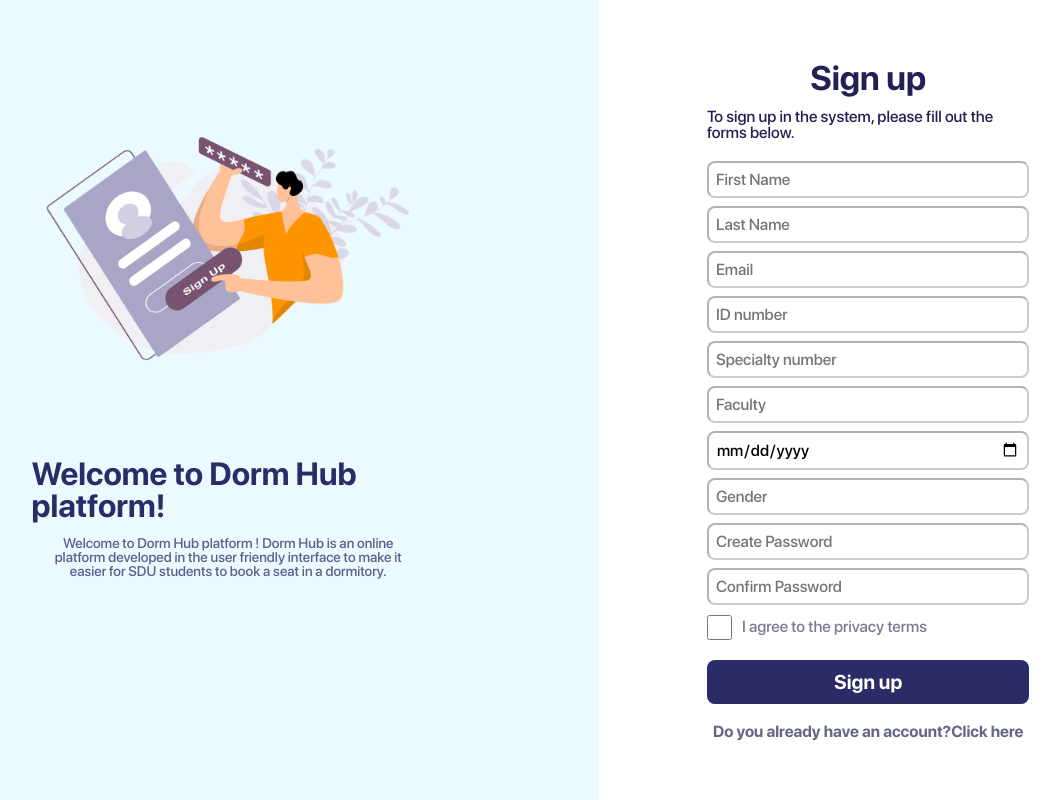
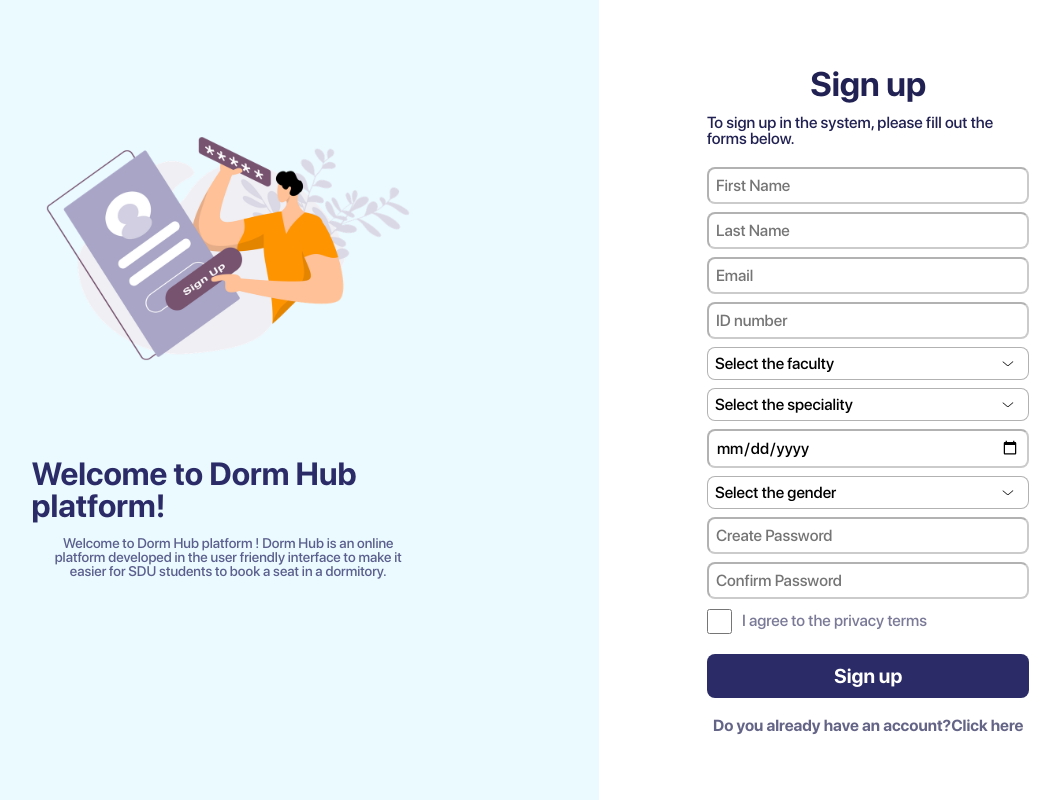
Before and after one commit to BGalymbek/FrontDeploy, a React (Create React App) app: page /register in a window 1280 px wide. Shown: the whole page, without its empty margins (143-1203 px from the left). Built offline with nearby package versions, Linux system fonts and the light colour scheme.

Commit message:
added selection to faculty,speciality,gender in register

```diff
--- a/src/containers/Register.js
+++ b/src/containers/Register.js
@@ -7,16 +7,167 @@
   const [first_name, setName] = useState('')
   const [last_name, setLastName] = useState('')
   const [id_number, setIdNum] = useState('')
-  const [specialty, setSpecialty] = useState('')
-  const [faculty, setFaculty] = useState('')
+  // const [specialty, setSpecialty] = useState('')
+  // const [faculty, setFaculty] = useState('')
   const [birth_date, setBirthDate] = useState('')
-  const [gender, setGender] = useState('')
+  const [gender, setSelectedGender] = useState('')
   const [email, setEmail] = useState('')
   const [password, setPassword] = useState('')
   const [password_confirm, setConfirmPassword] = useState('')
   const [redirect, setRedirect] = useState(false)
   const [errorRegister, setErrorRegister] = useState('')
   const [successfullyRegister, setSuccessfullyRegister] = useState('')
+  const [faculty, setSelectedFaculty] = useState("");
+  const [specialty, setSelectedSpeciality] = useState("");
+
+  const specialities = [
+    {
+        "id": 1,
+        "name": "Information Systems",
+        "faculty": 1
+    },
+    {
+        "id": 2,
+        "name": "Computer Sciences",
+        "faculty": 1
+    },
+    {
+        "id": 3,
+        "name": "Mathematical and Computer modeling",
+        "faculty": 1
+    },
+    {
+        "id": 4,
+        "name": "Mathematics",
+        "faculty": 1
+    },
+    {
+        "id": 5,
+        "name": "Multimedia Sciences",
+        "faculty": 1
+    },
+    {
+        "id": 6,
+        "name": "Statistics and Data science",
+        "faculty": 1
+    },
+    {
+        "id": 7,
+        "name": "Accounting and Audit",
+        "faculty": 6
+    },
+    {
+        "id": 8,
+        "name": "Digital Marketing",
+        "faculty": 6
+    },
+    {
+        "id": 9,
+        "name": "Economics",
+        "faculty": 6
+    },
+    {
+        "id": 10,
+        "name": "Finance",
+        "faculty": 6
+    },
+    {
+        "id": 11,
+        "name": "Management",
+        "faculty": 6
+    },
+    {
+        "id": 12,
+        "name": "Applied philology",
+        "faculty": 5
+    },
+    {
+        "id": 13,
+        "name": "Chemistry and Biology",
+        "faculty": 5
+    },
+    {
+        "id": 14,
+        "name": "Foreign Language: Two Foreign Languages",
+        "faculty": 5
+    },
+    {
+        "id": 15,
+        "name": "History",
+        "faculty": 5
+    },
+    {
+        "id": 16,
+        "name": "Informatics",
+        "faculty": 5
+    },
+    {
+        "id": 17,
+        "name": "Kazakh language and literature",
+        "faculty": 5
+    },
+    {
+        "id": 18,
+        "name": "Mathematics(Pedagogical)",
+        "faculty": 5
+    },
+    {
+        "id": 19,
+        "name": "Pedagogy and Methods for primary education",
+        "faculty": 5
+    },
+    {
+        "id": 20,
+        "name": "Pedagogy and Psychology",
+        "faculty": 5
+    },
+    {
+        "id": 21,
+        "name": "Physics Informatics",
+        "faculty": 5
+    },
+    {
+        "id": 22,
+        "name": "Preschool training and education",
+        "faculty": 5
+    },
+    {
+        "id": 23,
+        "name": "Social Pedagogy based on values",
+        "faculty": 5
+    },
+    {
+        "id": 24,
+        "name": "Translation studies",
+        "faculty": 5
+    },
+    {
+        "id": 25,
+        "name": "Applied Law",
+        "faculty": 7
+    },
+    {
+        "id": 26,
+        "name": "International Law",
+        "faculty": 7
+    },
+    {
+        "id": 27,
+        "name": "International relations",
+        "faculty": 7
+    },
+    {
+        "id": 28,
+        "name": "Law of Public Administration",
+        "faculty": 7
+    },
+    {
+        "id": 29,
+        "name": "Multimedia and TV journalism",
+        "faculty": 7
+    }
+]
+
 
   const submit = async (e) =>{
     e.preventDefault();
@@ -45,6 +196,37 @@
   if(redirect){
       return <Navigate to='/' replace />;
   }
+
+  const handleFacultyChange = (event) => {
+    setSelectedFaculty(event.target.value);
+    // Сброс выбранного специализации при смене факультета
+    setSelectedSpeciality('');
+};
+
+  const handleSpecialityChange = (event) => {
+    setSelectedSpeciality(event.target.value);
+  };
+
+  const handleGenderChange = (event) => {
+    setSelectedGender(event.target.value);
+};
+
+ const getSpecialityOptions = (faculty) =>{
+    // Фильтруем специальности по переданному факультету
+    const filteredSpecialities = specialities.filter(speciality => speciality.faculty == faculty);
+
+    // Получаем только имена специальностей
+    const specialityRes = filteredSpecialities.map(speciality => ({ id: speciality.id, name: speciality.name }));
+
+    return specialityRes;
+ }
+
+ // Динамическое создание опций для коридоров
+ const specialityOptions = faculty ? getSpecialityOptions(faculty) : [];
+
+console.log("Faculty: " + faculty);
+console.log("Speciality: " + specialty);
+console.log("Gender: " + gender);
 
   return (
     <main>
@@ -95,22 +277,23 @@
                       onChange={e => setIdNum(e.target.value)}
                       required
                       />
-
                     </div>
                     <div className="field-component field-signup">
-                      <input
-                      type="number" placeholder="Specialty number" id="specialty"
-                      onChange={e => setSpecialty(e.target.value)}
-                      required
-                      />
-
+                      <select id="faculty-select" value={faculty} onChange={handleFacultyChange}>
+                          <option value="">Select the faculty</option> {/* Опция по умолчанию */}
+                          <option value="1">Faculty of Engineering and Natural sciences</option> {/* Значения для этажей */}
+                          <option value="5">Faculty of Education and Humanities</option>
+                          <option value="6">Business School</option>
+                          <option value="7">Faculty of Law and Social sciences</option>
+                      </select>
                     </div>
                     <div className="field-component field-signup">
-                      <input
-                      type="number" placeholder="Faculty" id="faculty"
-                      onChange={e => setFaculty(e.target.value)}
-                      required
-                      />
+                      <select id="speciality-select" value={specialty} onChange={handleSpecialityChange}>
+                          <option value="">Select the speciality</option> {/* Опция по умолчанию */}
+                          {specialityOptions.map((option, index) => (
+                                        <option key={index} value={option.id}>{option.name}</option>
+                          ))}
+                      </select>
                     </div>
                     <div className="field-component field-signup">
                       <input
@@ -120,11 +303,16 @@
                       />
                     </div>
                     <div className="field-component field-signup">
-                      <input
+                      {/* <input
                       type="text" placeholder="Gender" id="gender"
                       onChange={e => setGender(e.target.value)}
                       required
-                      />
+                      /> */}
+                      <select id="gender-select" value={gender} onChange={handleGenderChange}>
+                          <option value="">Select the gender</option> {/* Опция по умолчанию */}
+                          <option value="Male">Male</option> {/* Значения для этажей */}
+                          <option value="Female">Female</option>
+                      </select>
                     </div>
                     <div className="field-component field-signup">
                       <input
--- a/src/index.css
+++ b/src/index.css
@@ -103,7 +103,7 @@
   margin-bottom: 15px;
 }
 
-.field-component input{
+.field-component input, #speciality-select, #faculty-select, #gender-select{
   font-family: "SF Pro Display medium";
   padding: 14px;
   border-radius: 8px;
@@ -304,8 +304,21 @@
   margin-bottom: 20px;
 }
 
-.field-signup input{
+.field-signup input, #speciality-select, #faculty-select, #gender-select{
   padding: 7px;
+}
+
+#speciality-select, #faculty-select, #gender-select{
+  border: 1.6px solid rgba(0, 0, 0, .3);
+  appearance: none;
+  -webkit-appearance: none;
+  -moz-appearance: none;
+  background: url('./img/arrow-bottom.png') no-repeat right 12px center;
+  background-size: 17px 17px;
+}
+
+#speciality-select option, #faculty-select option, #gender-select option{
+  color: #000;
 }
 
 .title-content-up h2{
```
